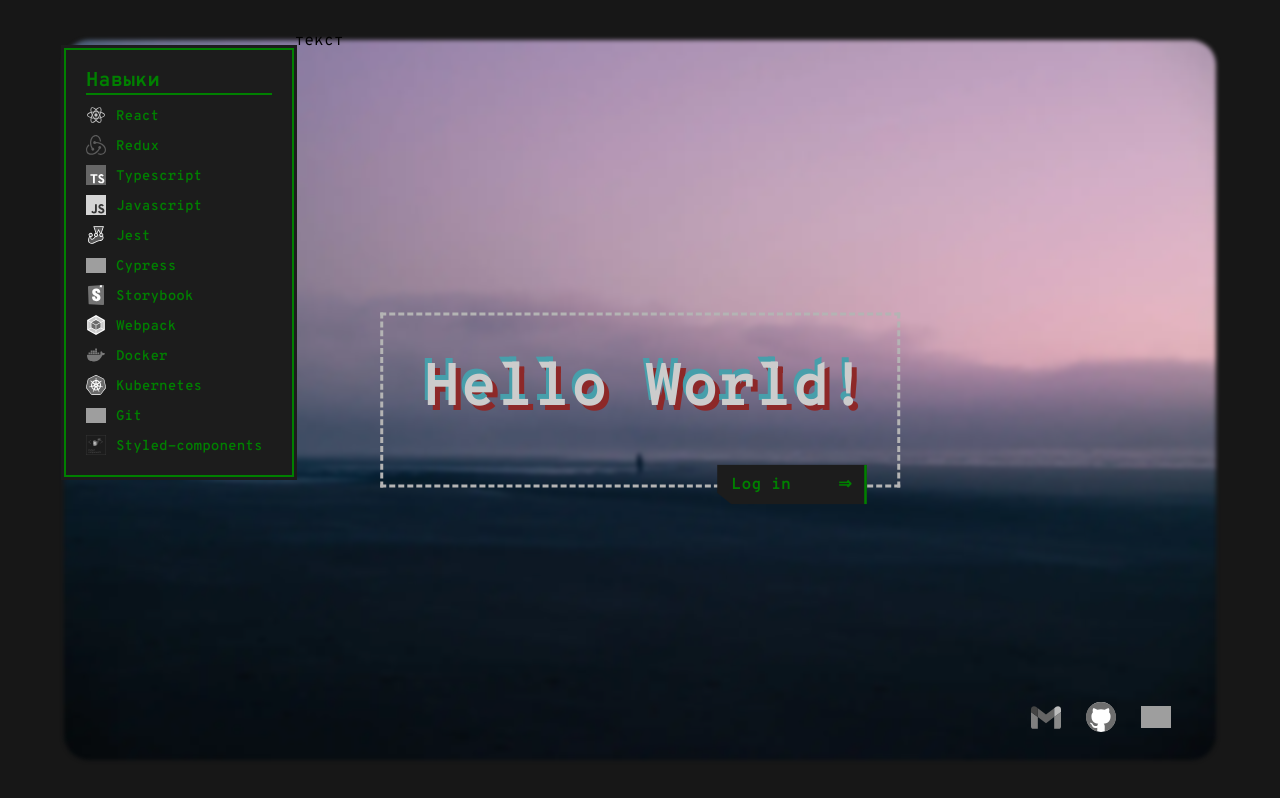
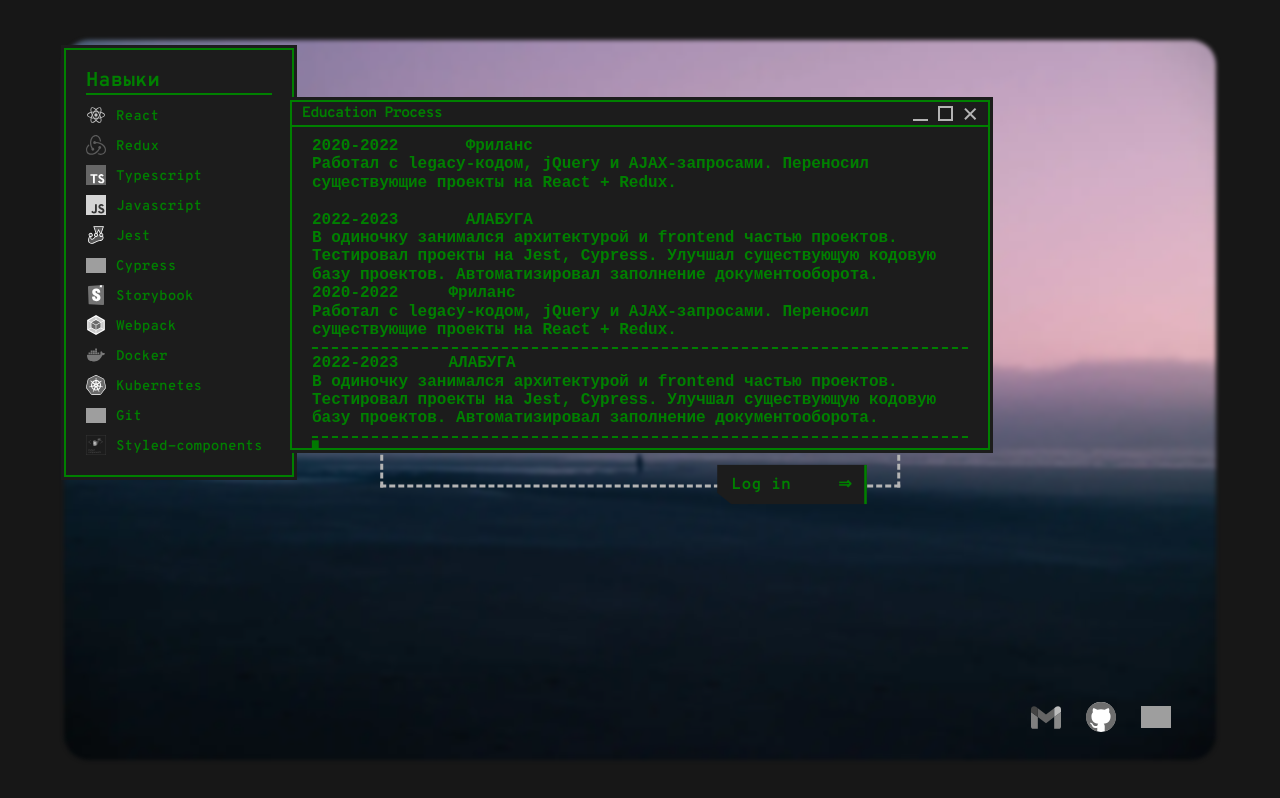
Before and after one commit to Ragna13377/aboutMe, a React app: page / in a window 1280 px wide. Built offline with nearby package versions, Linux system fonts and the light colour scheme; grey boxes are pictures that could not be loaded; a web font is replaced by a local one.

Commit message:
feat: complete css part console component

```diff
--- a/package.json
+++ b/package.json
@@ -76,6 +76,8 @@
     "@reduxjs/toolkit": "^2.2.1",
     "clsx": "^2.1.0",
     "react": "^18.2.0",
+    "react-dnd": "^16.0.1",
+    "react-dnd-html5-backend": "^16.0.1",
     "react-dom": "^18.2.0",
     "react-redux": "^9.1.0",
     "react-router-dom": "^6.22.3",
--- a/src/entities/Button/style.module.scss
+++ b/src/entities/Button/style.module.scss
@@ -1,3 +1,4 @@
+@import '@shared/styles/animations.scss';
 $button-width: 150px;
 $button-height: 40px;
 
@@ -55,9 +56,3 @@ $button-height: 40px;
 		outline: 5px solid black;
 	}
 }
-
-@keyframes flickering {
-	0%   { opacity:1; }
-	50%  { opacity:0; }
-	100% { opacity:1; }
-}
--- a/src/features/TechnologyList/style.module.scss
+++ b/src/features/TechnologyList/style.module.scss
@@ -28,12 +28,3 @@
 	font-weight: 900;
 	border-block-end: 2px solid var(--console-text);
 }
-
-@keyframes appearance {
-	from {
-		opacity: 0;
-	}
-	to {
-		opacity: 1;
-	}
-}
--- a/src/pages/constants.ts
+++ b/src/pages/constants.ts
@@ -1,5 +1,6 @@
 import { TTechnology } from '@shared/types';
 import { email, github, telegram } from '@shared/constants';
+import { ConsoleTextBlock } from '@widgets/ConsoleWindow';
 
 export const stack: TTechnology[] = [
 	{ type: 'react' },
@@ -20,4 +21,19 @@ export const socials: TTechnology[] = [
 	{ type: 'gmail', href: email },
 	{ type: 'github', href: github },
 	{ type: 'telegram', href: telegram },
-]
+];
+
+export const experience: ConsoleTextBlock[] = [
+	{
+		date: '2020-2022',
+		title: 'Фриланс',
+		description:
+			'Работал с legacy-кодом, jQuery и AJAX-запросами. Переносил существующие проекты на React + Redux.',
+	},
+	{
+		date: '2022-2023',
+		title: 'АЛАБУГА',
+		description:
+			'В одиночку занимался архитектурой и frontend частью проектов. Тестировал проекты на Jest, Cypress. Улучшал существующую кодовую базу проектов. Автоматизировал заполнение документооборота.',
+	},
+];
--- a/src/pages/index.tsx
+++ b/src/pages/index.tsx
@@ -1,6 +1,6 @@
 import { useState } from 'react';
-import { socials, stack } from '@pages/constants';
-import ConsoleTable from '@widgets/ConsoleTable';
+import { experience, socials, stack } from '@pages/constants';
+import ConsoleWindow from '@widgets/ConsoleWindow';
 import TechnologyList from '@features/TechnologyList';
 import WelcomeContent from '@widgets/WelcomeContent';
 import styles from './style.module.scss';
@@ -18,7 +18,7 @@ const Home = () => {
 					listType='stack'
 					technologies={stack}
 				/>
-				<ConsoleTable info='текст'/>
+				<ConsoleWindow textBlock={experience} processName='Education Process' />
 				<TechnologyList
 					orientation='horizontal'
 					listType='socials'
--- /dev/null
+++ b/src/shared/styles/animations.scss
@@ -0,0 +1,5 @@
+@keyframes flickering {
+	0%   { opacity:1; }
+	50%  { opacity:0; }
+	100% { opacity:1; }
+}
--- a/src/widgets/ConsoleTable/index.tsx
+++ /dev/null
@@ -1,14 +0,0 @@
-import styles from './style.module.scss';
-
-export type ConsoleTableProps = {
-	info: string;
-}
-const ConsoleTable = ({info}: ConsoleTableProps) => {
-	return (
-		<div>
-			{info}
-		</div>
-	);
-};
-
-export default ConsoleTable;
--- /dev/null
+++ b/src/widgets/ConsoleWindow/index.tsx
@@ -0,0 +1,67 @@
+import { clsx } from 'clsx';
+import React, { Fragment, useState } from 'react';
+import styles from './style.module.scss';
+
+export type ConsoleTextBlock = {
+	date: string;
+	title: string;
+	description: string;
+};
+export type ConsoleWindowProps = {
+	processName?: string;
+	textBlock?: ConsoleTextBlock[];
+};
+const ConsoleWindow = ({ processName, textBlock }: ConsoleWindowProps) => {
+	const [isMinimized, setIsMinimized] = useState(false);
+	const [isShow, setIsShow] = useState(true);
+	return (
+		<div
+			className={clsx(styles.container, {
+				[styles.minimized]: isMinimized,
+				[styles.showed]: isShow,
+			})}
+		>
+			<div className={styles.panel}>
+				{processName}
+				<div className={styles.tools}>
+					<button
+						onClick={() => setIsMinimized(false)}
+						className={clsx(styles.button, styles.hideButton)}
+					/>
+					<button
+						onClick={() => setIsMinimized(true)}
+						className={clsx(styles.button, styles.showButton)}
+					/>
+					<button
+						onClick={() => setIsShow(false)}
+						className={clsx(styles.button, styles.closeButton)}
+					/>
+				</div>
+			</div>
+			<div className={styles.content}>
+				{textBlock && (
+					<pre className={styles.textBlock}>
+						{textBlock
+							.map(
+								({ date, title, description }) =>
+									`${date}\t${title}\n${description}\n`
+							)
+							.join('\n')}
+						{textBlock.map(({ date, title, description }, index) => (
+							<Fragment key={index}>
+								<div className={styles.textHeader}>
+									<span className={styles.textDate}>{date}</span>
+									<span className={styles.textTitle}>{title}</span>
+								</div>
+								<p className={styles.textDescription}>{description}</p>
+								<p className={styles.textDivider} />
+							</Fragment>
+						))}
+					</pre>
+				)}
+			</div>
+		</div>
+	);
+};
+
+export default ConsoleWindow;
--- /dev/null
+++ b/src/widgets/ConsoleWindow/style.module.scss
@@ -0,0 +1,138 @@
+@import '@shared/styles/animations.scss';
+$button-hover: 393939;
+$button-active: #676767;
+$close-button-hover: #7b0000;
+$close-button-active: #570000;
+$panel-height: 25px;
+.container {
+	position: absolute;
+	min-width: 300px;
+	width: 700px;
+	height: 350px;
+	inset-inline-start: calc(50% - 350px);
+	inset-block-start: 100px;
+	color: var(--console-text);
+	background-color: var(--console-color);
+	border: 2px solid var(--console-text);
+	outline: 3px solid var(--console-color);
+	font-weight: 700;
+	//z-index: 100;
+}
+
+.panel {
+	user-select: none;
+	padding: 0 10px;
+	display: flex;
+	align-items: center;
+	justify-content: space-between;
+	height: $panel-height;
+	background-color: var(--console-color);
+	border-block-end: 2px solid var(--console-text);
+	font-size: 15px;
+	letter-spacing: -1px;
+}
+.tools {
+	display: flex;
+	gap: 10px;
+}
+.button {
+	padding: 0;
+	width: 15px;
+	aspect-ratio: 1/1;
+	background-color: transparent;
+	border: none;
+	&:hover, &:focus-visible {
+		outline: 2px solid $button-hover;
+		background-color: $button-hover;
+	}
+	&:active {
+		outline: 2px solid $button-active;
+		background-color: $button-active;
+	}
+	&:focus {
+		outline: none;
+	}
+}
+.hideButton {
+	border-block-end: 2px solid var(--accent-color);
+}
+.showButton {
+	border: 2px solid var(--accent-color);
+}
+.closeButton {
+	position: relative;
+	&:after, &:before {
+		content: '';
+		position: absolute;
+		translate: -55% -55%;
+		inset: 50% 50%;
+		width: 100%;
+		height: 2px;
+		background-color: var(--accent-color);
+	}
+	&:after {
+		rotate: 45deg;
+	}
+	&:before {
+		rotate: -45deg;
+	}
+	&:hover {
+		outline: 2px solid $close-button-hover;
+		background-color: $close-button-hover;
+	}
+	&:active {
+		outline: 2px solid $close-button-active;
+		background-color: $close-button-active;
+	}
+}
+
+.content {
+	padding: 10px 20px;
+	height: calc(100% - $panel-height);
+	overflow-y: scroll;
+	--scrollbar-color-thumb: var(--accent-color);
+	--scrollbar-color-track: var(--console-color);
+	--scrollbar-width: thin;
+	--scrollbar-width-legacy: 10px;
+	@supports (scrollbar-width: auto) {
+		scrollbar-color: var(--scrollbar-color-thumb) var(--scrollbar-color-track);
+		scrollbar-width: var(--scrollbar-width);
+	}
+	@supports selector(::-webkit-scrollbar) {
+		&::-webkit-scrollbar-thumb {
+			background-color: var(--scrollbar-color-thumb);
+		}
+		&::-webkit-scrollbar-track {
+			background-color: var(--scrollbar-color-track);
+		}
+		&::-webkit-scrollbar {
+			max-width: var(--scrollbar-width-legacy);
+			max-height: var(--scrollbar-width-legacy);
+		}
+	}
+}
+.textBlock {
+	margin: 0;
+	white-space: break-spaces;
+	&:after {
+		content: '▋';
+		animation: flickering 0.8s infinite;
+	}
+}
+.textHeader {
+	display: flex;
+	gap: 50px;
+}
+.textDivider {
+	height: 5px;
+	margin: 5px 0;
+	border-block-end: 2px dashed var(--console-text);
+}
+
+.minimized {
+	width: 100px;
+	height: 25px;
+}
+.showed {
+
+}
```
Also changed, not shown: src/widgets/ConsoleTable/style.module.scss (deleted), 1 other file (tests, documents, lock files or other folders).
